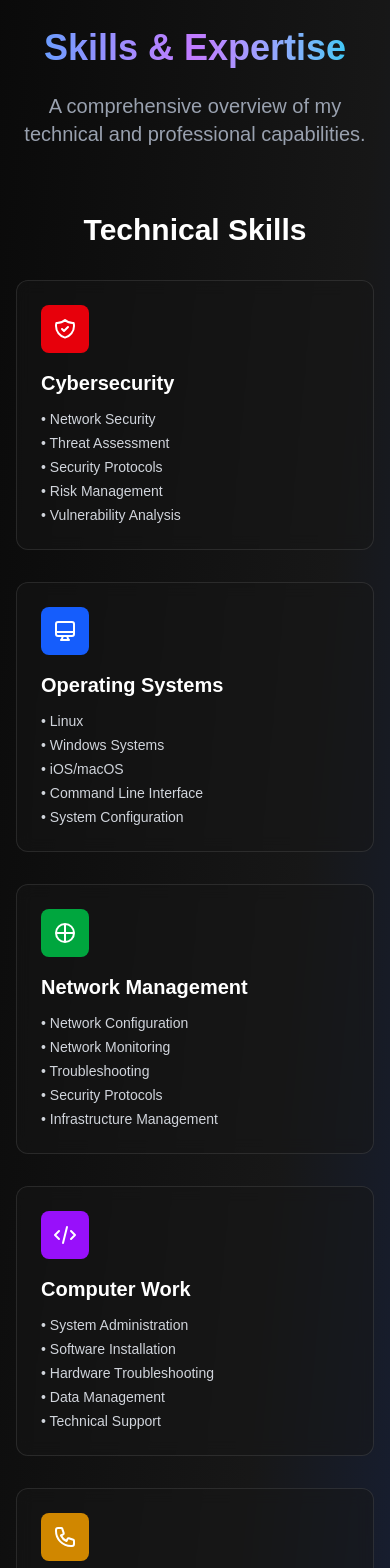
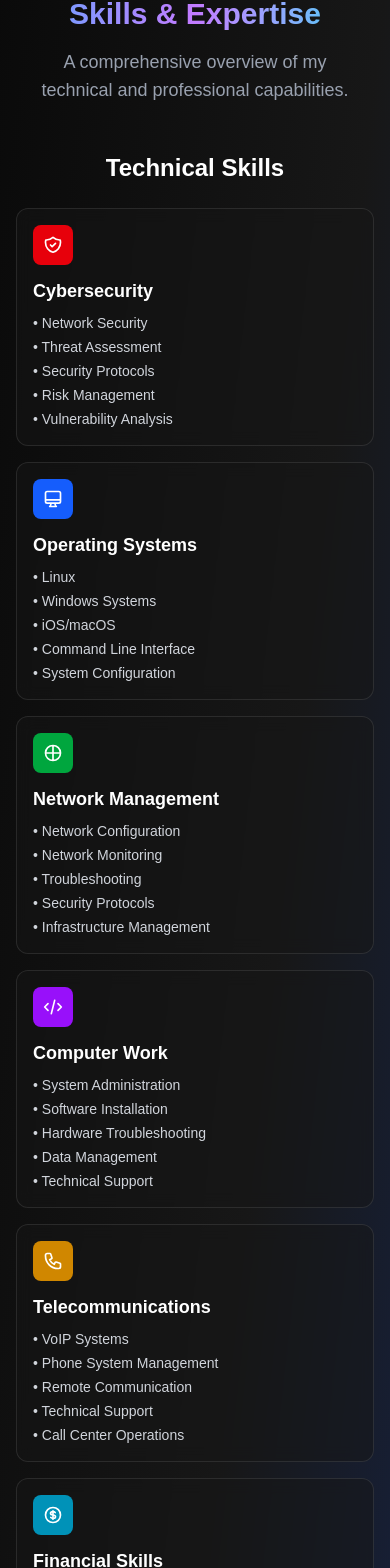
Before and after one commit to snugglebomb/Spencer-s-Website-, a Next.js app: page /skills in a window 390 px wide. Shown: the part 141-1709 px from the top of the page. Built offline with nearby package versions, Linux system fonts and the light colour scheme.

Commit message:
mobile update

```diff
--- a/src/app/skills/page.tsx
+++ b/src/app/skills/page.tsx
@@ -2,31 +2,31 @@
 
 export default function Skills() {
   return (
-    <div className="min-h-screen bg-gradient-to-br from-neutral-950 via-neutral-900 to-blue-950 py-20">
-      <div className="mx-auto max-w-6xl px-4">
-        <div className="text-center mb-16">
-          <h1 className="text-4xl md:text-6xl font-bold mb-6 bg-gradient-to-r from-blue-400 via-purple-400 to-cyan-400 bg-clip-text text-transparent">
+    <div className="min-h-screen bg-gradient-to-br from-neutral-950 via-neutral-900 to-blue-950 py-12 sm:py-16 lg:py-20">
+      <div className="mx-auto max-w-6xl px-4 sm:px-6 lg:px-8">
+        <div className="text-center mb-12 sm:mb-16">
+          <h1 className="text-3xl sm:text-4xl md:text-5xl lg:text-6xl font-bold mb-4 sm:mb-6 bg-gradient-to-r from-blue-400 via-purple-400 to-cyan-400 bg-clip-text text-transparent">
             Skills & Expertise
           </h1>
-          <p className="text-xl text-gray-400 max-w-2xl mx-auto">
+          <p className="text-lg sm:text-xl text-gray-400 max-w-2xl mx-auto px-4">
             A comprehensive overview of my technical and professional capabilities.
           </p>
         </div>
 
         {/* Technical Skills */}
-        <div className="mb-16">
-          <h2 className="text-3xl font-bold text-white mb-8 text-center">Technical Skills</h2>
+        <div className="mb-12 sm:mb-16">
+          <h2 className="text-2xl sm:text-3xl font-bold text-white mb-6 sm:mb-8 text-center">Technical Skills</h2>
 
-          <div className="grid md:grid-cols-2 lg:grid-cols-3 gap-8">
+          <div className="grid grid-cols-1 sm:grid-cols-2 lg:grid-cols-3 gap-4 sm:gap-6 lg:gap-8">
             {/* Cybersecurity */}
-            <div className="bg-neutral-900/50 backdrop-blur border border-white/10 rounded-xl p-6 hover:border-red-400/30 transition-all duration-300">
-              <div className="w-12 h-12 bg-red-600 rounded-lg flex items-center justify-center mb-4">
-                <svg className="w-6 h-6 text-white" fill="none" stroke="currentColor" viewBox="0 0 24 24">
+            <div className="bg-neutral-900/50 backdrop-blur border border-white/10 rounded-xl p-4 sm:p-6 hover:border-red-400/30 transition-all duration-300 hover:transform hover:scale-105">
+              <div className="w-10 h-10 sm:w-12 sm:h-12 bg-red-600 rounded-lg flex items-center justify-center mb-3 sm:mb-4">
+                <svg className="w-5 h-5 sm:w-6 sm:h-6 text-white" fill="none" stroke="currentColor" viewBox="0 0 24 24">
                   <path strokeLinecap="round" strokeLinejoin="round" strokeWidth={2} d="M9 12l2 2 4-4m5.618-4.016A11.955 11.955 0 0112 2.944a11.955 11.955 0 01-8.618 3.04A12.02 12.02 0 003 9c0 5.591 3.824 10.29 9 11.622 5.176-1.332 9-6.03 9-11.622 0-1.042-.133-2.052-.382-3.016z" />
                 </svg>
               </div>
-              <h3 className="text-xl font-semibold text-white mb-3">Cybersecurity</h3>
-              <ul className="text-gray-300 space-y-1 text-sm">
+              <h3 className="text-lg sm:text-xl font-semibold text-white mb-2 sm:mb-3">Cybersecurity</h3>
+              <ul className="text-gray-300 space-y-1 text-sm sm:text-base">
                 <li>• Network Security</li>
                 <li>• Threat Assessment</li>
                 <li>• Security Protocols</li>
@@ -36,14 +36,14 @@ export default function Skills() {
             </div>
 
             {/* Operating Systems */}
-            <div className="bg-neutral-900/50 backdrop-blur border border-white/10 rounded-xl p-6 hover:border-blue-400/30 transition-all duration-300">
-              <div className="w-12 h-12 bg-blue-600 rounded-lg flex items-center justify-center mb-4">
-                <svg className="w-6 h-6 text-white" fill="none" stroke="currentColor" viewBox="0 0 24 24">
+            <div className="bg-neutral-900/50 backdrop-blur border border-white/10 rounded-xl p-4 sm:p-6 hover:border-blue-400/30 transition-all duration-300 hover:transform hover:scale-105">
+              <div className="w-10 h-10 sm:w-12 sm:h-12 bg-blue-600 rounded-lg flex items-center justify-center mb-3 sm:mb-4">
+                <svg className="w-5 h-5 sm:w-6 sm:h-6 text-white" fill="none" stroke="currentColor" viewBox="0 0 24 24">
                   <path strokeLinecap="round" strokeLinejoin="round" strokeWidth={2} d="M9.75 17L9 20l-1 1h8l-1-1-.75-3M3 13h18M5 17h14a2 2 0 002-2V5a2 2 0 00-2-2H5a2 2 0 00-2 2v10a2 2 0 002 2z" />
                 </svg>
               </div>
-              <h3 className="text-xl font-semibold text-white mb-3">Operating Systems</h3>
-              <ul className="text-gray-300 space-y-1 text-sm">
+              <h3 className="text-lg sm:text-xl font-semibold text-white mb-2 sm:mb-3">Operating Systems</h3>
+              <ul className="text-gray-300 space-y-1 text-sm sm:text-base">
                 <li>• Linux </li>
                 <li>• Windows Systems</li>
                 <li>• iOS/macOS</li>
@@ -53,14 +53,14 @@ export default function Skills() {
             </div>
 
             {/* Network Management */}
-            <div className="bg-neutral-900/50 backdrop-blur border border-white/10 rounded-xl p-6 hover:border-green-400/30 transition-all duration-300">
-              <div className="w-12 h-12 bg-green-600 rounded-lg flex items-center justify-center mb-4">
-                <svg className="w-6 h-6 text-white" fill="none" stroke="currentColor" viewBox="0 0 24 24">
+            <div className="bg-neutral-900/50 backdrop-blur border border-white/10 rounded-xl p-4 sm:p-6 hover:border-green-400/30 transition-all duration-300 hover:transform hover:scale-105">
+              <div className="w-10 h-10 sm:w-12 sm:h-12 bg-green-600 rounded-lg flex items-center justify-center mb-3 sm:mb-4">
+                <svg className="w-5 h-5 sm:w-6 sm:h-6 text-white" fill="none" stroke="currentColor" viewBox="0 0 24 24">
                   <path strokeLinecap="round" strokeLinejoin="round" strokeWidth={2} d="M21 12a9 9 0 01-9 9m9-9a9 9 0 00-9-9m9 9H3m9 9v-9m0-9v9m0 9c-5 0-9-4-9-9s4-9 9-9" />
                 </svg>
               </div>
-              <h3 className="text-xl font-semibold text-white mb-3">Network Management</h3>
-              <ul className="text-gray-300 space-y-1 text-sm">
+              <h3 className="text-lg sm:text-xl font-semibold text-white mb-2 sm:mb-3">Network Management</h3>
+              <ul className="text-gray-300 space-y-1 text-sm sm:text-base">
                 <li>• Network Configuration</li>
                 <li>• Network Monitoring</li>
                 <li>• Troubleshooting</li>
@@ -70,14 +70,14 @@ export default function Skills() {
             </div>
 
             {/* Programming & Development */}
-            <div className="bg-neutral-900/50 backdrop-blur border border-white/10 rounded-xl p-6 hover:border-purple-400/30 transition-all duration-300">
-              <div className="w-12 h-12 bg-purple-600 rounded-lg flex items-center justify-center mb-4">
-                <svg className="w-6 h-6 text-white" fill="none" stroke="currentColor" viewBox="0 0 24 24">
+            <div className="bg-neutral-900/50 backdrop-blur border border-white/10 rounded-xl p-4 sm:p-6 hover:border-purple-400/30 transition-all duration-300 hover:transform hover:scale-105">
+              <div className="w-10 h-10 sm:w-12 sm:h-12 bg-purple-600 rounded-lg flex items-center justify-center mb-3 sm:mb-4">
+                <svg className="w-5 h-5 sm:w-6 sm:h-6 text-white" fill="none" stroke="currentColor" viewBox="0 0 24 24">
                   <path strokeLinecap="round" strokeLinejoin="round" strokeWidth={2} d="M10 20l4-16m4 4l4 4-4 4M6 16l-4-4 4-4" />
                 </svg>
               </div>
-              <h3 className="text-xl font-semibold text-white mb-3">Computer Work</h3>
-              <ul className="text-gray-300 space-y-1 text-sm">
+              <h3 className="text-lg sm:text-xl font-semibold text-white mb-2 sm:mb-3">Computer Work</h3>
+              <ul className="text-gray-300 space-y-1 text-sm sm:text-base">
                 <li>• System Administration</li>
                 <li>• Software Installation</li>
                 <li>• Hardware Troubleshooting</li>
@@ -87,14 +87,14 @@ export default function Skills() {
             </div>
 
             {/* Telecommunications */}
-            <div className="bg-neutral-900/50 backdrop-blur border border-white/10 rounded-xl p-6 hover:border-yellow-400/30 transition-all duration-300">
-              <div className="w-12 h-12 bg-yellow-600 rounded-lg flex items-center justify-center mb-4">
-                <svg className="w-6 h-6 text-white" fill="none" stroke="currentColor" viewBox="0 0 24 24">
+            <div className="bg-neutral-900/50 backdrop-blur border border-white/10 rounded-xl p-4 sm:p-6 hover:border-yellow-400/30 transition-all duration-300 hover:transform hover:scale-105">
+              <div className="w-10 h-10 sm:w-12 sm:h-12 bg-yellow-600 rounded-lg flex items-center justify-center mb-3 sm:mb-4">
+                <svg className="w-5 h-5 sm:w-6 sm:h-6 text-white" fill="none" stroke="currentColor" viewBox="0 0 24 24">
                   <path strokeLinecap="round" strokeLinejoin="round" strokeWidth={2} d="M3 5a2 2 0 012-2h3.28a1 1 0 01.948.684l1.498 4.493a1 1 0 01-.502 1.21l-2.257 1.13a11.042 11.042 0 005.516 5.516l1.13-2.257a1 1 0 011.21-.502l4.493 1.498a1 1 0 01.684.949V19a2 2 0 01-2 2h-1C9.716 21 3 14.284 3 6V5z" />
                 </svg>
               </div>
-              <h3 className="text-xl font-semibold text-white mb-3">Telecommunications</h3>
-              <ul className="text-gray-300 space-y-1 text-sm">
+              <h3 className="text-lg sm:text-xl font-semibold text-white mb-2 sm:mb-3">Telecommunications</h3>
+              <ul className="text-gray-300 space-y-1 text-sm sm:text-base">
                 <li>• VoIP Systems</li>
                 <li>• Phone System Management</li>
                 <li>• Remote Communication</li>
@@ -104,14 +104,14 @@ export default function Skills() {
             </div>
 
             {/* Financial Management */}
-            <div className="bg-neutral-900/50 backdrop-blur border border-white/10 rounded-xl p-6 hover:border-cyan-400/30 transition-all duration-300">
-              <div className="w-12 h-12 bg-cyan-600 rounded-lg flex items-center justify-center mb-4">
-                <svg className="w-6 h-6 text-white" fill="none" stroke="currentColor" viewBox="0 0 24 24">
+            <div className="bg-neutral-900/50 backdrop-blur border border-white/10 rounded-xl p-4 sm:p-6 hover:border-cyan-400/30 transition-all duration-300 hover:transform hover:scale-105">
+              <div className="w-10 h-10 sm:w-12 sm:h-12 bg-cyan-600 rounded-lg flex items-center justify-center mb-3 sm:mb-4">
+                <svg className="w-5 h-5 sm:w-6 sm:h-6 text-white" fill="none" stroke="currentColor" viewBox="0 0 24 24">
                   <path strokeLinecap="round" strokeLinejoin="round" strokeWidth={2} d="M12 8c-1.657 0-3 .895-3 2s1.343 2 3 2 3 .895 3 2-1.343 2-3 2m0-8c1.11 0 2.08.402 2.599 1M12 8V7m0 1v8m0 0v1m0-1c-1.11 0-2.08-.402-2.599-1M21 12a9 9 0 11-18 0 9 9 0 0118 0z" />
                 </svg>
               </div>
-              <h3 className="text-xl font-semibold text-white mb-3">Financial Skills</h3>
-              <ul className="text-gray-300 space-y-1 text-sm">
+              <h3 className="text-lg sm:text-xl font-semibold text-white mb-2 sm:mb-3">Financial Skills</h3>
+              <ul className="text-gray-300 space-y-1 text-sm sm:text-base">
                 <li>• Accounting Principles</li>
                 <li>• Money Management</li>
                 <li>• Transaction Processing</li>
@@ -123,38 +123,38 @@ export default function Skills() {
         </div>
 
         {/* Professional Skills */}
-        <div className="mb-16">
-          <h2 className="text-3xl font-bold text-white mb-8 text-center">Professional Skills</h2>
+        <div className="mb-12 sm:mb-16">
+          <h2 className="text-2xl sm:text-3xl font-bold text-white mb-6 sm:mb-8 text-center">Professional Skills</h2>
 
-          <div className="grid md:grid-cols-2 lg:grid-cols-4 gap-6">
-            <div className="bg-neutral-900/50 backdrop-blur border border-white/10 rounded-xl p-6 text-center">
-              <div className="text-4xl mb-3">🤝</div>
-              <h3 className="text-lg font-semibold text-white mb-2">Customer Service</h3>
-              <p className="text-gray-400 text-sm">
+          <div className="grid grid-cols-1 sm:grid-cols-2 lg:grid-cols-4 gap-4 sm:gap-6">
+            <div className="bg-neutral-900/50 backdrop-blur border border-white/10 rounded-xl p-4 sm:p-6 text-center hover:border-white/20 transition-all duration-300 hover:transform hover:scale-105">
+              <div className="text-3xl sm:text-4xl mb-2 sm:mb-3">🤝</div>
+              <h3 className="text-base sm:text-lg font-semibold text-white mb-2">Customer Service</h3>
+              <p className="text-gray-400 text-xs sm:text-sm">
                 Expert in providing exceptional customer support and problem resolution
               </p>
             </div>
 
-            <div className="bg-neutral-900/50 backdrop-blur border border-white/10 rounded-xl p-6 text-center">
-              <div className="text-4xl mb-3">💰</div>
-              <h3 className="text-lg font-semibold text-white mb-2">Cashiering</h3>
-              <p className="text-gray-400 text-sm">
+            <div className="bg-neutral-900/50 backdrop-blur border border-white/10 rounded-xl p-4 sm:p-6 text-center hover:border-white/20 transition-all duration-300 hover:transform hover:scale-105">
+              <div className="text-3xl sm:text-4xl mb-2 sm:mb-3">💰</div>
+              <h3 className="text-base sm:text-lg font-semibold text-white mb-2">Cashiering</h3>
+              <p className="text-gray-400 text-xs sm:text-sm">
                 Experienced in POS systems and financial transaction handling
               </p>
             </div>
 
-            <div className="bg-neutral-900/50 backdrop-blur border border-white/10 rounded-xl p-6 text-center">
-              <div className="text-4xl mb-3">👥</div>
-              <h3 className="text-lg font-semibold text-white mb-2">Managing</h3>
-              <p className="text-gray-400 text-sm">
+            <div className="bg-neutral-900/50 backdrop-blur border border-white/10 rounded-xl p-4 sm:p-6 text-center hover:border-white/20 transition-all duration-300 hover:transform hover:scale-105">
+              <div className="text-3xl sm:text-4xl mb-2 sm:mb-3">👥</div>
+              <h3 className="text-base sm:text-lg font-semibold text-white mb-2">Managing</h3>
+              <p className="text-gray-400 text-xs sm:text-sm">
                 Leadership and team coordination in various environments
               </p>
             </div>
 
-            <div className="bg-neutral-900/50 backdrop-blur border border-white/10 rounded-xl p-6 text-center">
-              <div className="text-4xl mb-3">🔧</div>
-              <h3 className="text-lg font-semibold text-white mb-2">Problem Solving</h3>
-              <p className="text-gray-400 text-sm">
+            <div className="bg-neutral-900/50 backdrop-blur border border-white/10 rounded-xl p-4 sm:p-6 text-center hover:border-white/20 transition-all duration-300 hover:transform hover:scale-105">
+              <div className="text-3xl sm:text-4xl mb-2 sm:mb-3">🔧</div>
+              <h3 className="text-base sm:text-lg font-semibold text-white mb-2">Problem Solving</h3>
+              <p className="text-gray-400 text-xs sm:text-sm">
                 Strong analytical and troubleshooting capabilities
               </p>
             </div>
@@ -162,52 +162,52 @@ export default function Skills() {
         </div>
 
         {/* Certifications */}
-        <div className="mb-16">
-          <h2 className="text-3xl font-bold text-white mb-8 text-center">Certifications</h2>
+        <div className="mb-12 sm:mb-16">
+          <h2 className="text-2xl sm:text-3xl font-bold text-white mb-6 sm:mb-8 text-center">Certifications</h2>
 
-          <div className="grid md:grid-cols-2 gap-8">
+          <div className="grid grid-cols-1 lg:grid-cols-2 gap-6 sm:gap-8">
             {/* CompTIA Security+ */}
-            <div className="bg-gradient-to-r from-green-600/20 to-blue-600/20 border border-green-400/30 rounded-xl p-6">
-              <div className="flex items-center mb-4">
-                <div className="w-12 h-12 bg-green-600 rounded-lg flex items-center justify-center mr-4">
-                  <svg className="w-6 h-6 text-white" fill="none" stroke="currentColor" viewBox="0 0 24 24">
+            <div className="bg-gradient-to-r from-green-600/20 to-blue-600/20 border border-green-400/30 rounded-xl p-4 sm:p-6 hover:border-green-400/50 transition-all duration-300">
+              <div className="flex flex-col sm:flex-row items-start sm:items-center mb-4">
+                <div className="w-10 h-10 sm:w-12 sm:h-12 bg-green-600 rounded-lg flex items-center justify-center mb-3 sm:mb-0 sm:mr-4">
+                  <svg className="w-5 h-5 sm:w-6 sm:h-6 text-white" fill="none" stroke="currentColor" viewBox="0 0 24 24">
                     <path strokeLinecap="round" strokeLinejoin="round" strokeWidth={2} d="M9 12l2 2 4-4m6 2a9 9 0 11-18 0 9 9 0 0118 0z" />
                   </svg>
                 </div>
                 <div>
-                  <h3 className="text-xl font-bold text-white">CompTIA Security+</h3>
-                  <span className="inline-block bg-green-600 text-white px-3 py-1 rounded-full text-sm font-medium">
+                  <h3 className="text-lg sm:text-xl font-bold text-white">CompTIA Security+</h3>
+                  <span className="inline-block bg-green-600 text-white px-2 sm:px-3 py-1 rounded-full text-xs sm:text-sm font-medium mt-1">
                     Certified
                   </span>
                 </div>
               </div>
-              <p className="text-gray-300 mb-4">
+              <p className="text-gray-300 mb-3 sm:mb-4 text-sm sm:text-base">
                 Industry-standard certification demonstrating foundational cybersecurity skills and knowledge.
               </p>
-              <div className="text-sm text-gray-400">
+              <div className="text-xs sm:text-sm text-gray-400">
                 Validates skills in: Threat Management, Cryptography, Identity Management, Risk Management
               </div>
             </div>
 
             {/* CySA+ In Progress */}
-            <div className="bg-gradient-to-r from-yellow-600/20 to-orange-600/20 border border-yellow-400/30 rounded-xl p-6">
-              <div className="flex items-center mb-4">
-                <div className="w-12 h-12 bg-yellow-600 rounded-lg flex items-center justify-center mr-4">
-                  <svg className="w-6 h-6 text-white" fill="none" stroke="currentColor" viewBox="0 0 24 24">
+            <div className="bg-gradient-to-r from-yellow-600/20 to-orange-600/20 border border-yellow-400/30 rounded-xl p-4 sm:p-6 hover:border-yellow-400/50 transition-all duration-300">
+              <div className="flex flex-col sm:flex-row items-start sm:items-center mb-4">
+                <div className="w-10 h-10 sm:w-12 sm:h-12 bg-yellow-600 rounded-lg flex items-center justify-center mb-3 sm:mb-0 sm:mr-4">
+                  <svg className="w-5 h-5 sm:w-6 sm:h-6 text-white" fill="none" stroke="currentColor" viewBox="0 0 24 24">
                     <path strokeLinecap="round" strokeLinejoin="round" strokeWidth={2} d="M12 8v4l3 3m6-3a9 9 0 11-18 0 9 9 0 0118 0z" />
                   </svg>
                 </div>
                 <div>
-                  <h3 className="text-xl font-bold text-white">CompTIA CySA+</h3>
-                  <span className="inline-block bg-yellow-600 text-white px-3 py-1 rounded-full text-sm font-medium">
+                  <h3 className="text-lg sm:text-xl font-bold text-white">CompTIA CySA+</h3>
+                  <span className="inline-block bg-yellow-600 text-white px-2 sm:px-3 py-1 rounded-full text-xs sm:text-sm font-medium mt-1">
                     In Progress
                   </span>
                 </div>
               </div>
-              <p className="text-gray-300 mb-4">
+              <p className="text-gray-300 mb-3 sm:mb-4 text-sm sm:text-base">
                 Advanced cybersecurity analyst certification focusing on threat detection and analysis.
               </p>
-              <div className="text-sm text-gray-400">
+              <div className="text-xs sm:text-sm text-gray-400">
                 Will validate skills in: Threat Hunting, Incident Response, Security Analytics, Compliance
               </div>
             </div>
@@ -215,57 +215,57 @@ export default function Skills() {
         </div>
 
         {/* Skill Levels Visualization */}
-        <div className="bg-neutral-900/50 backdrop-blur border border-white/10 rounded-xl p-8">
-          <h2 className="text-2xl font-bold text-white mb-8 text-center">Proficiency Levels</h2>
+        <div className="bg-neutral-900/50 backdrop-blur border border-white/10 rounded-xl p-4 sm:p-6 lg:p-8">
+          <h2 className="text-xl sm:text-2xl font-bold text-white mb-6 sm:mb-8 text-center">Proficiency Levels</h2>
 
-          <div className="space-y-6">
+          <div className="space-y-4 sm:space-y-6">
             <div>
               <div className="flex justify-between items-center mb-2">
-                <span className="text-white font-medium">Cybersecurity</span>
-                <span className="text-gray-400 text-sm">Intermediate</span>
+                <span className="text-white font-medium text-sm sm:text-base">Cybersecurity</span>
+                <span className="text-gray-400 text-xs sm:text-sm">Intermediate</span>
               </div>
               <div className="w-full bg-gray-700 rounded-full h-2">
-                <div className="bg-gradient-to-r from-blue-500 to-purple-500 h-2 rounded-full w-3/4"></div>
+                <div className="bg-gradient-to-r from-blue-500 to-purple-500 h-2 rounded-full w-3/4 transition-all duration-1000 ease-out"></div>
               </div>
             </div>
 
             <div>
               <div className="flex justify-between items-center mb-2">
-                <span className="text-white font-medium">Network Management</span>
-                <span className="text-gray-400 text-sm">Advanced</span>
+                <span className="text-white font-medium text-sm sm:text-base">Network Management</span>
+                <span className="text-gray-400 text-xs sm:text-sm">Advanced</span>
               </div>
               <div className="w-full bg-gray-700 rounded-full h-2">
-                <div className="bg-gradient-to-r from-green-500 to-blue-500 h-2 rounded-full w-5/6"></div>
+                <div className="bg-gradient-to-r from-green-500 to-blue-500 h-2 rounded-full w-5/6 transition-all duration-1000 ease-out"></div>
               </div>
             </div>
 
             <div>
               <div className="flex justify-between items-center mb-2">
-                <span className="text-white font-medium">Customer Service</span>
-                <span className="text-gray-400 text-sm">Expert</span>
+                <span className="text-white font-medium text-sm sm:text-base">Customer Service</span>
+                <span className="text-gray-400 text-xs sm:text-sm">Expert</span>
               </div>
               <div className="w-full bg-gray-700 rounded-full h-2">
-                <div className="bg-gradient-to-r from-yellow-500 to-red-500 h-2 rounded-full w-11/12"></div>
+                <div className="bg-gradient-to-r from-yellow-500 to-red-500 h-2 rounded-full w-11/12 transition-all duration-1000 ease-out"></div>
               </div>
             </div>
 
             <div>
               <div className="flex justify-between items-center mb-2">
-                <span className="text-white font-medium">Linux/Windows Systems</span>
-                <span className="text-gray-400 text-sm">Advanced</span>
+                <span className="text-white font-medium text-sm sm:text-base">Linux/Windows Systems</span>
+                <span className="text-gray-400 text-xs sm:text-sm">Advanced</span>
               </div>
               <div className="w-full bg-gray-700 rounded-full h-2">
-                <div className="bg-gradient-to-r from-purple-500 to-pink-500 h-2 rounded-full w-4/5"></div>
+                <div className="bg-gradient-to-r from-purple-500 to-pink-500 h-2 rounded-full w-4/5 transition-all duration-1000 ease-out"></div>
               </div>
             </div>
 
             <div>
               <div className="flex justify-between items-center mb-2">
-                <span className="text-white font-medium">Financial Management</span>
-                <span className="text-gray-400 text-sm">Intermediate</span>
+                <span className="text-white font-medium text-sm sm:text-base">Financial Management</span>
+                <span className="text-gray-400 text-xs sm:text-sm">Intermediate</span>
               </div>
               <div className="w-full bg-gray-700 rounded-full h-2">
-                <div className="bg-gradient-to-r from-cyan-500 to-blue-500 h-2 rounded-full w-3/4"></div>
+                <div className="bg-gradient-to-r from-cyan-500 to-blue-500 h-2 rounded-full w-3/4 transition-all duration-1000 ease-out"></div>
               </div>
             </div>
           </div>
```
